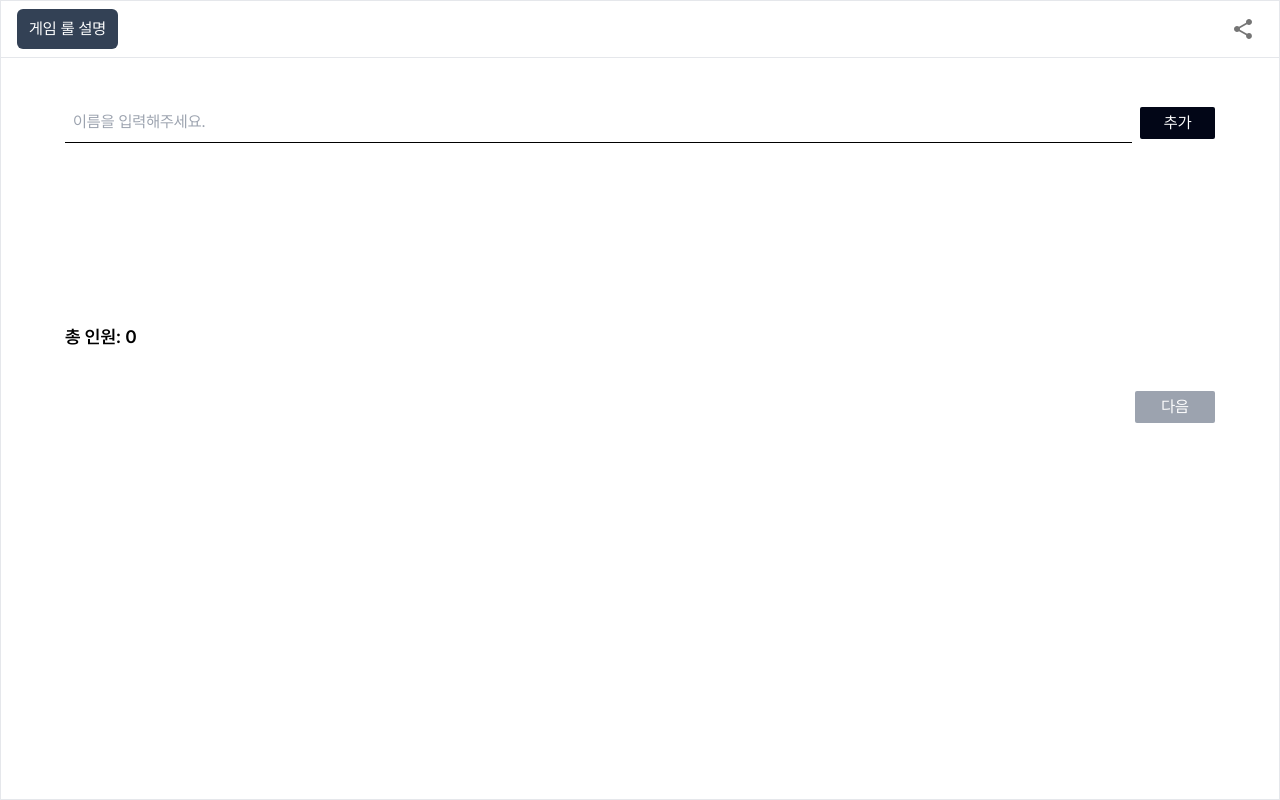
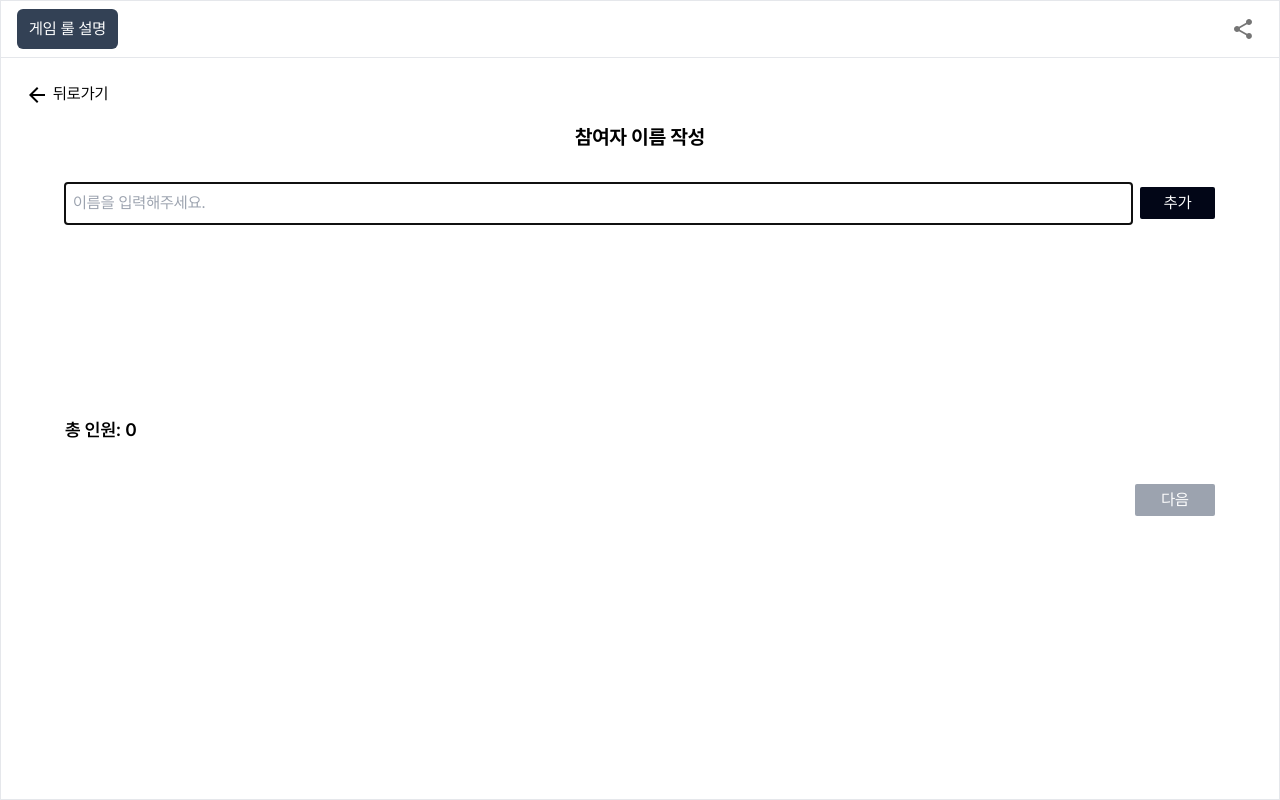
Before and after one commit to bellDev-code/Answer-the-question-Front, a React (Vite) app: page /singlePage in a window 1280 px wide. Built offline with nearby package versions, Linux system fonts and the light colour scheme.

Commit message:
✨ 싱글 페이지,멀티페이지 뒤로가기 버튼 추가

```diff
--- /dev/null
+++ b/src/Components/BackButtonWithText/index.tsx
@@ -0,0 +1,22 @@
+import { BackButton } from '@Components/atom/button/BackButton';
+import { ROUTE_PATH } from '@Configure/constant';
+import React from 'react';
+import { useNavigate } from 'react-router-dom';
+
+const BackButtonWithText = () => {
+  const navigate = useNavigate();
+
+  const handleClickBackPage = () => {
+    navigate(ROUTE_PATH.HOME);
+  };
+
+  return (
+    // 정확히 아이콘을 클릭했을때만 뒤로가게 하기 위해 inline-flex를 사용
+    <div className='inline-flex items-center'>
+      <BackButton onClick={handleClickBackPage} className='mr-1' />
+      <div className='leading-4'>뒤로가기</div>
+    </div>
+  );
+};
+
+export default BackButtonWithText;
--- /dev/null
+++ b/src/Components/atom/button/BackButton.tsx
@@ -0,0 +1,14 @@
+import React from 'react';
+import ArrowBackIcon from '@mui/icons-material/ArrowBack';
+
+interface IProps extends React.ButtonHTMLAttributes<HTMLButtonElement> {
+  className?: string;
+}
+
+export const BackButton = ({ className, ...props }: IProps) => {
+  return (
+    <button {...props} className={`${className}`}>
+      <ArrowBackIcon />
+    </button>
+  );
+};
--- a/src/Pages/HomePage/index.tsx
+++ b/src/Pages/HomePage/index.tsx
@@ -22,6 +22,7 @@ const Home = () => {
         </div>
         <div className='flex flex-col items-center'>
           <button
+            disabled
             onClick={() => navigate(ROUTE_PATH.MULTI_PAGE)}
             className='bg-black text-white px-10 w-9/12 py-3 text-l rounded-xl'
           >
--- a/src/Pages/MultiPage/index.tsx
+++ b/src/Pages/MultiPage/index.tsx
@@ -1,5 +1,6 @@
 import { useCreateRoomQuery } from '@Api/multiGame';
 import { IRequestMultiGameData, TPlaySelectionType } from '@Api/types';
+import BackButtonWithText from '@Components/BackButtonWithText';
 import { BaseButton } from '@Components/atom/button/BaseButton';
 import PlayGameLayout from '@Layouts/PlayGameLayout';
 import useApiStore from '@Store/useGameInfoStore';
@@ -52,9 +53,11 @@ const MultiDevicePage = () => {
     });
   };
   return (
+    <>
+      <BackButtonWithText />
       <PlayGameLayout>
         <div>
-        <div className='sm: flex flex-col'>
+          <div className='sm: flex py-8 flex-col'>
             <div className='sm: py-5'>방을 만들어주세요</div>
             <div>이름을 입력해주세요. 최대 10명까지 이용이 가능합니다.</div>
           </div>
@@ -64,6 +67,7 @@ const MultiDevicePage = () => {
               placeholder='이름을 입력해주세요'
               value={players}
               onChange={handleInputChange}
+              autoFocus
             />
             <BaseButton onClick={createMultiRoom}>방 만들기</BaseButton>
           </div>
@@ -89,6 +93,7 @@ const MultiDevicePage = () => {
           </div>
         </div>
       </PlayGameLayout>
+    </>
   );
 };
 
--- a/src/Pages/SinglePage/index.tsx
+++ b/src/Pages/SinglePage/index.tsx
@@ -3,6 +3,7 @@ import { useNavigate } from 'react-router-dom';
 import useSingleInputStore from '@Store/usePlayerStore';
 import { ROUTE_PATH } from '@Configure/constant';
 import { BaseButton } from '@Components/atom/button/BaseButton';
+import BackButtonWithText from '@Components/BackButtonWithText';
 
 const SinglePage = () => {
   const { username, players, setUsername, addName, deleteName } = useSingleInputStore();
@@ -30,8 +31,11 @@ const SinglePage = () => {
     navigate(`${ROUTE_PATH.SINGLE_PAGE}${ROUTE_PATH.ANSWER_SELECT}`);
   };
   return (
+    <>
+      <BackButtonWithText />
       <div className='px-10 h-screen w-full'>
-      <div className='flex flex-col py-5 items-center justify-between'>
+        <div className='mt-4 text-center text-xl font-bold'>참여자 이름 작성</div>
+        <div className='flex flex-col py-8 items-center justify-between'>
           <div className='flex w-full justify-between  items-center '>
             <input
               className='p-2 border-b w-full border-black place-content-center'
@@ -40,6 +44,7 @@ const SinglePage = () => {
               value={username}
               onChange={handleNameChange}
               onKeyDown={handleEnterKey}
+              autoFocus
             />
 
             <BaseButton className='ml-2' onClick={handleAddName}>
@@ -68,6 +73,7 @@ const SinglePage = () => {
           </BaseButton>
         </div>
       </div>
+    </>
   );
 };
 
```
Lines whose indentation alone changed are shown as unchanged.
